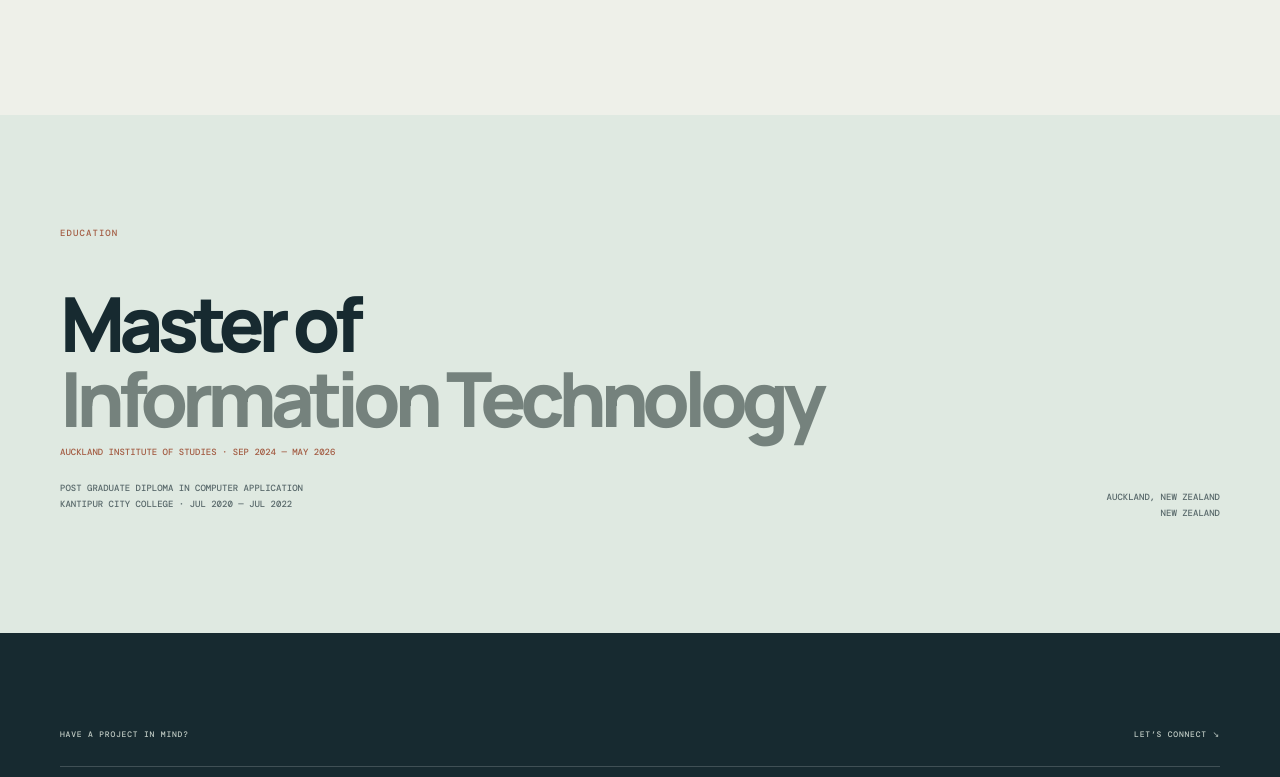
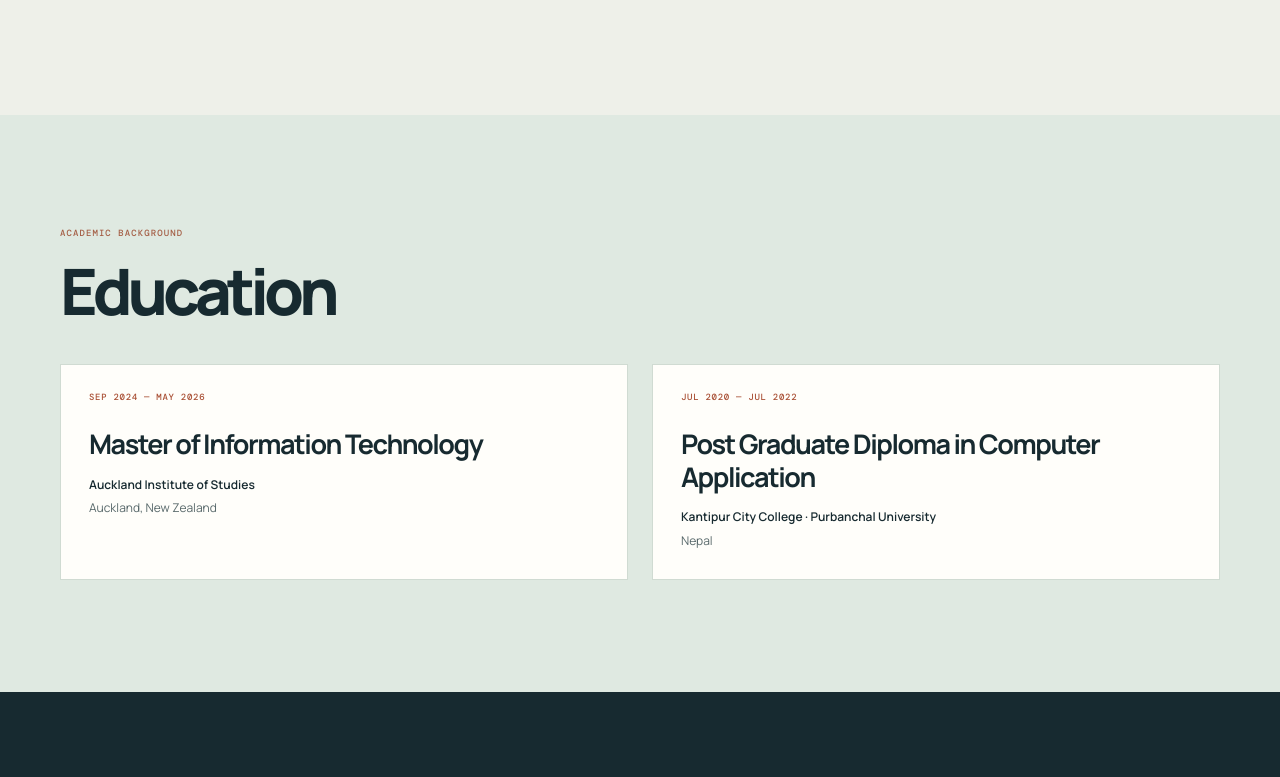
Before and after one commit to joshilaygh/dhiraj-bahadur-joshi-portfolio, a plain HTML site: page index.html in a window 1280 px wide. Shown: the part 5200-5977 px from the top of the page. Drawn offline with nearby package versions, Linux system fonts and the light colour scheme.

Commit message:
modified profile

```diff
--- a/index.html
+++ b/index.html
@@ -85,10 +85,10 @@
       <section id="research-section" class="projects-section page-width">
         <div class="section-heading"><div><p class="eyebrow">Selected projects</p><h2>Small products.<br /><em>Real problems.</em></h2></div><p>Software built to be useful, clear, and a little easier to live with.</p></div>
         <div class="project-grid">
-          <a class="project-card findit-card" href="https://lost-and-found-55q.pages.dev/" target="_blank" rel="noreferrer"><div class="project-art" aria-hidden="true"><span class="project-index">01 / AIS</span><div class="findit-ui"><span class="findit-symbol">⌕</span><strong>FindIt</strong><small>LOST &amp; FOUND</small><div class="ui-lines"><i></i><i></i><i></i></div></div><span class="project-art-caption">Find what matters.</span></div><div class="project-card-info"><div><p>CAPSTONE PROJECT · AIS</p><h3>FindIt <span>↗</span></h3></div><p>A lost and found platform to report items, discover matches, exchange messages, and reunite belongings with their owners.</p><div class="tags"><span>ASP.NET</span><span>React</span><span>PostgreSQL</span><span>SignalR</span></div></div></a>
-          <article class="project-card payroll-card"><div class="project-art" aria-hidden="true"><span class="project-index">02 / AIS</span><div class="payroll-ui"><small>PAYROLL APPLICATION</small><strong>Pay run<span> · New Zealand</span></strong><div class="payroll-bars"><i></i><i></i><i></i><i></i><i></i><i></i><i></i></div><div class="payroll-ui-foot"><span>EMPLOYEES</span><b>Profiles</b><span>PAYROLL</span><b>Workflow</b></div></div><span class="project-art-caption">Payroll Application</span></div><div class="project-card-info"><div><p>ACADEMIC PROJECT · AIS</p><h3>Payroll Application</h3></div><p>Database schema and secure authentication for payroll workflows covering NZ tax rules, KiwiSaver, public holidays, and employee roles.</p><div class="tags"><span>ASP.NET MVC</span><span>Authentication</span><span>Payroll</span></div></div></article>
-          <article class="project-card todo-card"><div class="project-art" aria-hidden="true"><span class="project-index">03 / AIS</span><div class="todo-ui"><small>MY TASKS <b>3 TODAY</b></small><div><i class="checked">✓</i><span>Plan sprint goals</span></div><div><i class="checked">✓</i><span>Review project notes</span></div><div><i></i><span>Ship the next feature</span></div><div><i></i><span>Take a well-earned break</span></div><span class="todo-add">+ Add a task</span></div><span class="project-art-caption">A little more organized.</span></div><div class="project-card-info"><div><p>ACADEMIC PROJECT · AIS</p><h3>Todo Application</h3></div><p>A task manager with authentication and CRUD features, planned with GitHub Kanban and deployed with GitHub Actions and Vercel.</p><div class="tags"><span>React</span><span>Django REST</span><span>GitHub Actions</span></div></div></article>
-          <article class="project-card hrms-card"><div class="project-art" aria-hidden="true"><span class="project-index">04 / DIGI HUB</span><div class="hrms-ui"><div class="hrms-sidebar"><b>HR</b><i></i><i></i><i></i><i></i></div><div class="hrms-main"><small>PEOPLE OVERVIEW</small><strong>Team dashboard</strong><div class="hrms-profiles"><i>AP</i><i>SK</i><i>RM</i><i>+12</i></div><div class="hrms-chart"><i></i><i></i><i></i><i></i><i></i><i></i><i></i><i></i></div></div></div><span class="project-art-caption">People, made easier.</span></div><div class="project-card-info"><div><p>PROFESSIONAL PROJECT · DIGI HUB</p><h3>Human Resources Management System</h3></div><p>Java and Spring Boot backend development, database integration, issue resolution, and API testing with Postman and Swagger.</p><div class="tags"><span>Java</span><span>Spring Boot</span><span>Postman</span><span>Swagger</span></div></div></article>
+          <a class="project-card findit-card" href="https://lost-and-found-55q.pages.dev/" target="_blank" rel="noreferrer"><div class="project-art" aria-hidden="true"><div class="findit-ui"><span class="findit-symbol">⌕</span><strong>FindIt</strong><small>LOST &amp; FOUND</small><div class="ui-lines"><i></i><i></i><i></i></div></div><span class="project-art-caption">Find what matters.</span></div><div class="project-card-info"><div><p>CAPSTONE PROJECT · AIS</p><h3>FindIt <span>↗</span></h3></div><p>A lost and found platform to report items, discover matches, exchange messages, and reunite belongings with their owners.</p><div class="tags"><span>ASP.NET</span><span>React</span><span>PostgreSQL</span><span>SignalR</span></div></div></a>
+          <article class="project-card payroll-card"><div class="project-art" aria-hidden="true"><div class="payroll-ui"><small>PAYROLL APPLICATION</small><strong>Pay run<span> · New Zealand</span></strong><div class="payroll-bars"><i></i><i></i><i></i><i></i><i></i><i></i><i></i></div><div class="payroll-ui-foot"><span>EMPLOYEES</span><b>Profiles</b><span>PAYROLL</span><b>Workflow</b></div></div><span class="project-art-caption">Payroll Application</span></div><div class="project-card-info"><div><p>ACADEMIC PROJECT · AIS</p><h3>Payroll Application</h3></div><p>Database schema and secure authentication for payroll workflows covering NZ tax rules, KiwiSaver, public holidays, and employee roles.</p><div class="tags"><span>ASP.NET MVC</span><span>Authentication</span><span>Payroll</span></div></div></article>
+          <article class="project-card todo-card"><div class="project-art" aria-hidden="true"><div class="todo-ui"><small>MY TASKS <b>3 TODAY</b></small><div><i class="checked">✓</i><span>Plan sprint goals</span></div><div><i class="checked">✓</i><span>Review project notes</span></div><div><i></i><span>Ship the next feature</span></div><div><i></i><span>Take a well-earned break</span></div><span class="todo-add">+ Add a task</span></div><span class="project-art-caption">A little more organized.</span></div><div class="project-card-info"><div><p>ACADEMIC PROJECT · AIS</p><h3>Todo Application</h3></div><p>A task manager with authentication and CRUD features, planned with GitHub Kanban and deployed with GitHub Actions and Vercel.</p><div class="tags"><span>React</span><span>Django REST</span><span>GitHub Actions</span></div></div></article>
+          <article class="project-card hrms-card"><div class="project-art" aria-hidden="true"><div class="hrms-ui"><div class="hrms-sidebar"><b>HR</b><i></i><i></i><i></i><i></i></div><div class="hrms-main"><small>PEOPLE OVERVIEW</small><strong>Team dashboard</strong><div class="hrms-profiles"><i>AP</i><i>SK</i><i>RM</i><i>+12</i></div><div class="hrms-chart"><i></i><i></i><i></i><i></i><i></i><i></i><i></i><i></i></div></div></div><span class="project-art-caption">People, made easier.</span></div><div class="project-card-info"><div><p>PROFESSIONAL PROJECT · DIGI HUB</p><h3>Human Resources Management System</h3></div><p>Java and Spring Boot backend development, database integration, issue resolution, and API testing with Postman and Swagger.</p><div class="tags"><span>Java</span><span>Spring Boot</span><span>Postman</span><span>Swagger</span></div></div></article>
         </div>
       </section>
 
@@ -98,7 +98,23 @@
       </section>
 
       <section id="education-section" class="education-section">
-        <div class="page-width"><p class="eyebrow">Education</p><div class="education-line"><div><h2>Master of<br /><em>Information Technology</em></h2><p>Auckland Institute of Studies · Sep 2024 — May 2026</p><p class="secondary-education">Post Graduate Diploma in Computer Application<br />Kantipur City College · Jul 2020 — Jul 2022</p></div><div class="education-meta">Auckland, New Zealand<br />New Zealand</div></div></div>
+        <div class="page-width">
+          <div class="education-heading"><p class="eyebrow">Academic background</p><h2>Education</h2></div>
+          <div class="education-list">
+            <article class="education-entry">
+              <p class="education-entry-period"><time datetime="2024-09">Sep 2024</time> — <time datetime="2026-05">May 2026</time></p>
+              <h3>Master of Information Technology</h3>
+              <p class="education-institution">Auckland Institute of Studies</p>
+              <p class="education-location">Auckland, New Zealand</p>
+            </article>
+            <article class="education-entry">
+              <p class="education-entry-period"><time datetime="2020-07">Jul 2020</time> — <time datetime="2022-07">Jul 2022</time></p>
+              <h3>Post Graduate Diploma in Computer Application</h3>
+              <p class="education-institution">Kantipur City College · Purbanchal University</p>
+              <p class="education-location">Nepal</p>
+            </article>
+          </div>
+        </div>
       </section>
 
       <section id="contact-section" class="contact-section page-width"><div class="contact-kicker"><span>Have a project in mind?</span><span>LET’S CONNECT ↘</span></div><p class="eyebrow">If you have a problem worth solving</p><h2>Let’s build the<br /><em>next chapter.</em></h2><div class="contact-bottom"><a href="mailto:joshjoshilay@gmail.com" class="contact-link">joshjoshilay@gmail.com <span>↗</span></a><span>Based in Auckland · Available for IT support and web development opportunities</span></div></section>
--- a/profile.css
+++ b/profile.css
@@ -482,7 +482,7 @@ a {
 
 .section-title h2,
 .section-heading h2,
-.education-line h2,
+.education-heading h2,
 .contact-section h2 {
   margin: 0;
   font-size: clamp(40px, 5vw, 70px);
@@ -492,8 +492,7 @@ a {
 }
 
 .section-title h2 em,
-.section-heading h2 em,
-.education-line h2 em {
+.section-heading h2 em {
   color: #75827d;
   font-style: normal;
 }
@@ -793,16 +792,6 @@ a.project-card:hover {
 .todo-card .project-art { background: #f0dfd4; }
 .hrms-card .project-art { background: #dce8ed; }
 
-.project-index {
-  position: absolute;
-  top: 18px;
-  left: 19px;
-  z-index: 1;
-  color: #475854;
-  font: 500 8px "DM Mono", monospace;
-  letter-spacing: .12em;
-}
-
 .project-art-caption {
   position: absolute;
   bottom: 15px;
@@ -1154,35 +1143,54 @@ a.project-card:hover {
   background: #dfe9e1;
 }
 
-.education-line {
-  display: flex;
-  align-items: end;
-  justify-content: space-between;
-  gap: 32px;
-  margin-top: 47px;
-}
-
-.education-line h2 {
-  font-size: clamp(42px, 6vw, 76px);
-}
-
-.education-line p {
-  color: #a45e45;
+.education-heading h2 {
+  font-size: clamp(40px, 5vw, 70px);
+}
+
+.education-list {
+  display: grid;
+  grid-template-columns: repeat(2, minmax(0, 1fr));
+  gap: 24px;
+  margin-top: 42px;
+}
+
+.education-entry {
+  min-width: 0;
+  padding: 26px 28px 28px;
+  border: 1px solid #d0dbd2;
+  background: var(--surface);
+}
+
+.education-entry .education-entry-period {
+  margin-bottom: 25px;
+  color: var(--accent);
   font: 500 9px "DM Mono", monospace;
+  letter-spacing: .08em;
   text-transform: uppercase;
 }
 
-.education-line .secondary-education {
-  margin-top: 22px;
+.education-entry h3 {
+  margin: 0 0 14px;
+  font-size: clamp(20px, 2.2vw, 27px);
+  font-weight: 700;
+  letter-spacing: -.055em;
+  line-height: 1.2;
+}
+
+.education-entry p {
+  margin: 0;
+  font-size: 12px;
+  line-height: 1.7;
+}
+
+.education-entry .education-institution {
+  color: var(--ink);
+  font-weight: 600;
+}
+
+.education-entry .education-location {
+  margin-top: 3px;
   color: var(--muted);
-  line-height: 1.8;
-}
-
-.education-meta {
-  color: var(--muted);
-  font: 500 9px/1.8 "DM Mono", monospace;
-  text-align: right;
-  text-transform: uppercase;
 }
 
 .contact-section {
@@ -1721,14 +1729,18 @@ a.project-card:hover {
     margin-top: 34px;
   }
 
-  .education-line {
-    display: block;
-    margin-top: 35px;
-  }
-
-  .education-meta {
-    margin-top: 22px;
-    text-align: left;
+  .education-list {
+    grid-template-columns: 1fr;
+    gap: 14px;
+    margin-top: 30px;
+  }
+
+  .education-entry {
+    padding: 22px;
+  }
+
+  .education-entry .education-entry-period {
+    margin-bottom: 20px;
   }
 
   .contact-section {
```
